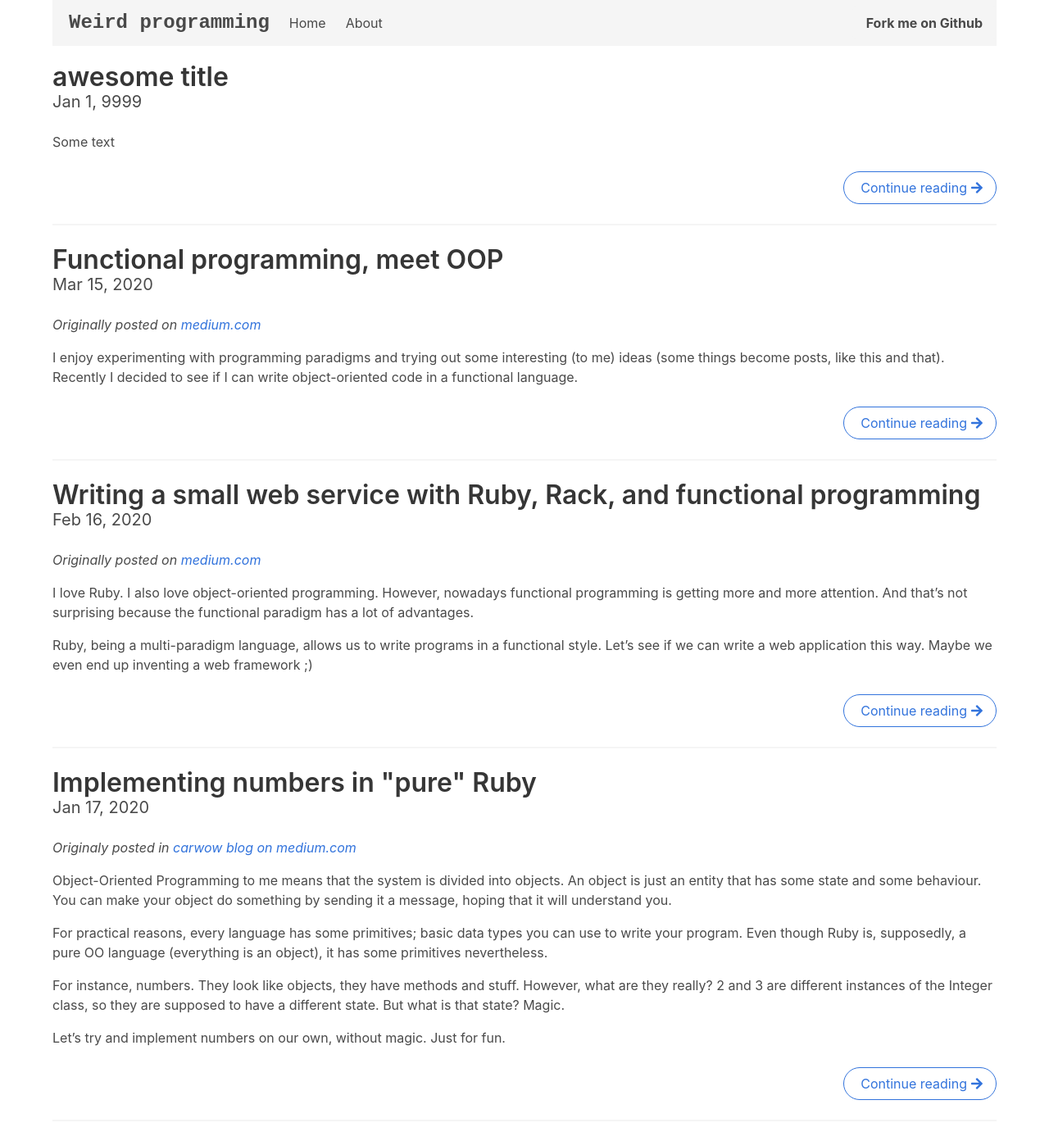
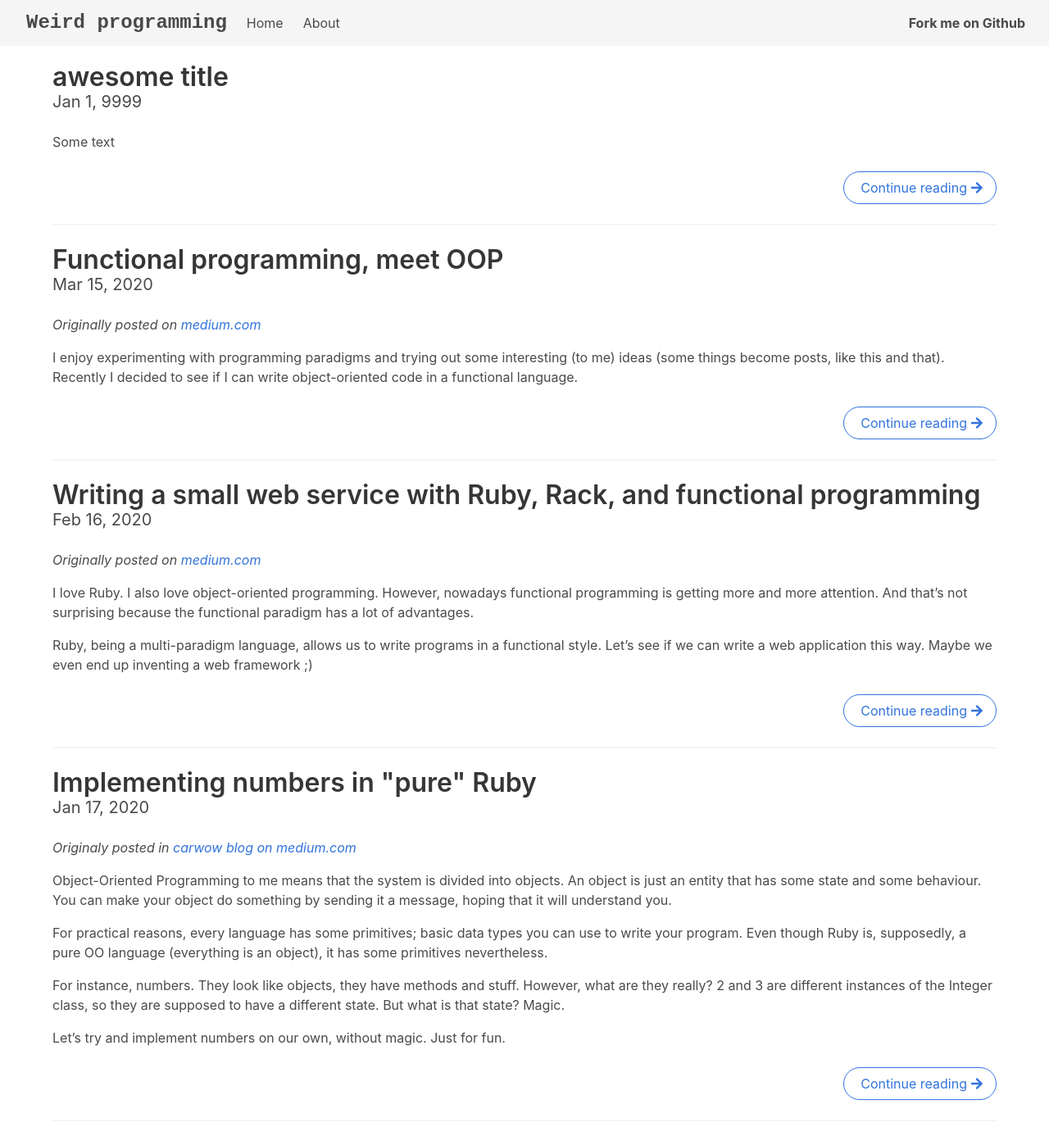
Before and after one commit to Nondv/weird-programming.dev, a Jekyll site: the page built from index.html, in a window 1280 px wide. Shown: the whole page at 82% size. Built offline with Jekyll 4.4.1, drawn with Linux system fonts in a browser that asks for light colours; nearby versions of some CDN libraries.

Commit message:
move navbar outside the container

```diff
--- a/_layouts/default.html
+++ b/_layouts/default.html
@@ -13,8 +13,9 @@
     <title>{{ page.title }}</title>
   </head>
   <body>
+    {% include navbar.html %}
+
     <div class="container">
-      {% include navbar.html %}
       {{ content }}
     </div>
   </body>
```
